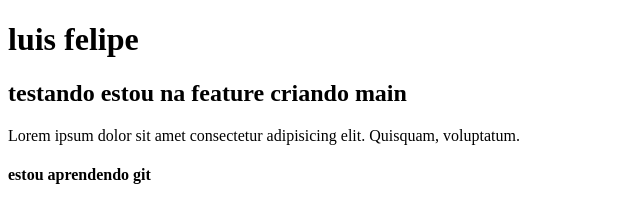
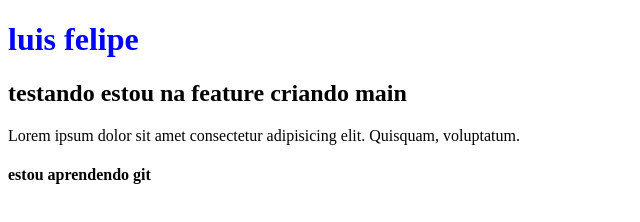
Before and after one commit to luis0777/TESTE, a plain HTML site: page index.html in a window 1280 px wide. Shown: the whole page, without its empty margins (0-640 px from the left). Drawn offline with Linux system fonts and the light colour scheme.

Commit message:
criando style.css

```diff
--- a/index.html
+++ b/index.html
@@ -3,11 +3,12 @@
 <head>
     <meta charset="UTF-8">
     <meta name="viewport" content="width=device-width, initial-scale=1.0">
+    <link rel="stylesheet" href="style.css">
     <title>Document</title>
 </head>
 <body>
     <main>
-        <h1>luis felipe</h1>
+        <h1 class="nome">luis felipe</h1>
 
         <h2>testando estou na feature criando main</h2>
 
--- /dev/null
+++ b/style.css
@@ -0,0 +1,3 @@
+.nome{
+    color: blue;
+}
```
